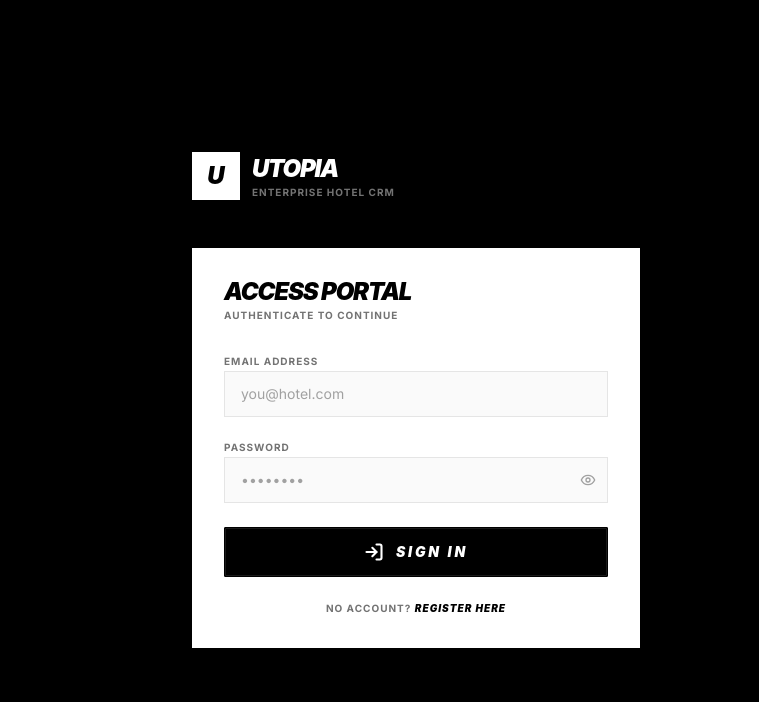
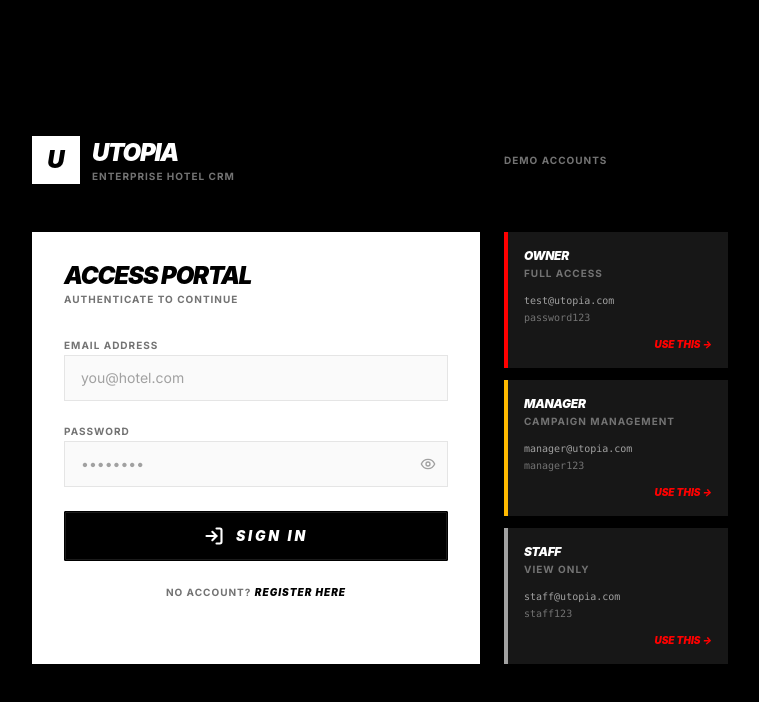
Before and after one commit to goShell3/utopia_hackathon_frontend-, a Next.js app: page /login in a window 1280 px wide. Shown: the top 702 px of the page, without its empty margins (224-983 px from the left). Built offline with nearby package versions, Linux system fonts and the light colour scheme; no server answers; a web font is replaced by a local one.

Commit message:
feat: show credentials on login

```diff
--- a/src/app/(auth)/login/page.tsx
+++ b/src/app/(auth)/login/page.tsx
@@ -12,11 +12,18 @@ import { ApiError } from '@/lib/api/client';
 import { loginSchema, type LoginFormData } from '@/lib/validation/auth';
 import { cn } from '@/lib/utils';
 
+const DEMO_ACCOUNTS = [
+  { role: 'Owner', description: 'Full access', email: 'test@utopia.com', password: 'password123', color: 'border-l-utopia' },
+  { role: 'Manager', description: 'Campaign management', email: 'manager@utopia.com', password: 'manager123', color: 'border-l-amber-400' },
+  { role: 'Staff', description: 'View only', email: 'staff@utopia.com', password: 'staff123', color: 'border-l-neutral-400' },
+];
+
 export default function LoginPage() {
   const router = useRouter();
   const { mutateAsync: login, isPending } = useLogin();
   const [showPassword, setShowPassword] = useState(false);
   const [serverError, setServerError] = useState('');
+  const [loadingDemo, setLoadingDemo] = useState<string | null>(null);
 
   const { register, handleSubmit, formState: { errors } } = useForm<LoginFormData>({
     resolver: zodResolver(loginSchema),
@@ -32,9 +39,25 @@ export default function LoginPage() {
     }
   }
 
+  async function handleDemoLogin(email: string, password: string) {
+    setServerError('');
+    setLoadingDemo(email);
+    try {
+      await login({ email, password });
+      router.replace('/');
+    } catch (err) {
+      setServerError(err instanceof ApiError ? err.message : 'Login failed.');
+    } finally {
+      setLoadingDemo(null);
+    }
+  }
+
   return (
     <div className="min-h-screen bg-black flex items-center justify-center p-4">
-      <div className="w-full max-w-md">
+      <div className="flex items-stretch gap-6 w-full max-w-3xl">
+
+        {/* Login Card */}
+        <div className="w-full max-w-md shrink-0 flex flex-col">
           <div className="flex items-center gap-3 mb-12">
             <div className="w-12 h-12 bg-white text-black flex items-center justify-center font-black italic text-2xl">U</div>
             <div>
@@ -43,7 +66,7 @@ export default function LoginPage() {
             </div>
           </div>
 
-        <div className="bg-white p-8 space-y-6">
+          <div className="bg-white p-8 space-y-6 flex-1">
             <div>
               <h2 className="display-header text-2xl italic text-black">Access Portal</h2>
               <p className="technical-label text-neutral-400 mt-1">Authenticate to continue</p>
@@ -102,6 +125,40 @@ export default function LoginPage() {
             </p>
           </div>
         </div>
+
+        {/* Demo Accounts */}
+        <div className="w-56 shrink-0 flex flex-col">
+          {/* Invisible spacer matching the brand header height */}
+          <div className="mb-12 h-12 flex items-center">
+            <p className="text-[10px] technical-label text-neutral-600 uppercase">Demo Accounts</p>
+          </div>
+
+          <div className="flex flex-col gap-3 flex-1">
+            {DEMO_ACCOUNTS.map((account) => (
+              <div key={account.email} className={cn("bg-neutral-900 border-l-4 p-4 flex flex-col gap-3 flex-1", account.color)}>
+                <div>
+                  <p className="text-xs font-black italic uppercase text-white tracking-tight">{account.role}</p>
+                  <p className="text-[10px] technical-label text-neutral-500 mt-0.5">{account.description}</p>
+                </div>
+                <div className="space-y-0.5">
+                  <p className="text-[10px] font-mono text-neutral-400">{account.email}</p>
+                  <p className="text-[10px] font-mono text-neutral-500">{account.password}</p>
+                </div>
+                <div className="flex justify-end mt-auto">
+                  <button
+                    onClick={() => handleDemoLogin(account.email, account.password)}
+                    disabled={!!loadingDemo}
+                    className="text-[10px] font-black italic uppercase text-utopia hover:text-white transition-colors disabled:opacity-40"
+                  >
+                    {loadingDemo === account.email ? 'Signing in...' : 'Use this →'}
+                  </button>
+                </div>
+              </div>
+            ))}
+          </div>
+        </div>
+
+      </div>
     </div>
   );
 }
```
Lines whose indentation alone changed are shown as unchanged.
